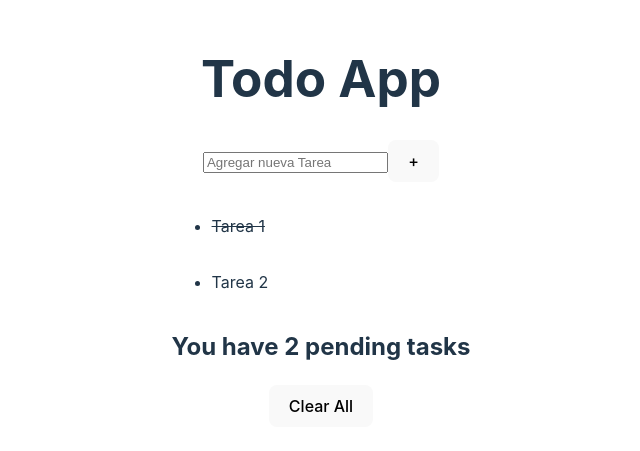
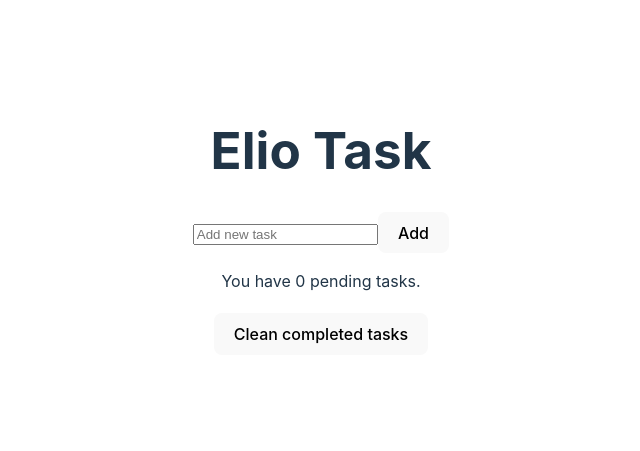
Before and after one commit to Efvega13/my-react-task-list, a React (Vite) app: page / in a window 1280 px wide. Shown: the part 179-630 px from the top of the page, without its empty margins (319-959 px from the left). Built offline with nearby package versions, Linux system fonts and the light colour scheme.

Commit message:
arreglos

```diff
--- a/src/App.jsx
+++ b/src/App.jsx
@@ -1,26 +1,14 @@
 import Header from './components/Header'
 import TaskList from './components/TaskList'
-
 import './App.css'
 
 function App() {
 
-
   return (
-
-      <div>
-      <Header />
-      <TaskList />
-      <div>
-
-      <h2>You have 2 pending tasks</h2>
-      <button>Clear All</button>
-
-      </div>
-
-
-      </div>
-
+    <>
+      <Header/>
+      <TaskList/>
+    </>
   )
 }
 
--- a/src/components/Header.jsx
+++ b/src/components/Header.jsx
@@ -4,7 +4,7 @@ function Header() {
   return (
 
     <div>
-      <h1>Todo App</h1>
+      <h1>Elio Task</h1>
     </div>
   )
 }
--- a/src/components/Task.jsx
+++ b/src/components/Task.jsx
@@ -1,11 +1,59 @@
-import React from 'react'
+import {useState} from 'react'
 
 
-function Task({ name, status }) {
+function Task({ name, status, onStatusChange, onDelete, onUpdate}) {
+  const [isEditing, setIsEditing] = useState(false);
+  const [updatedTaskName, setUpdatedTaskName] = useState(name);
+
+  const handleCheckboxChange = () => onStatusChange();
+
+  const handleDelete = () => onDelete();
+
+  const handleEditClick = () => setIsEditing(true);
+
+  const handleCancelClick = () => {
+    setIsEditing(false);
+    setUpdatedTaskName(name)
+  }
+
+  const handleSaveClick = () => {
+    if (updatedTaskName.trim() !== ''){
+      onUpdate(updatedTaskName);
+      setIsEditing(false);
+    }
+  }
+
+  const handleInputChange = (e) => {
+    setUpdatedTaskName(e.currentTarget.value);
+  }
 
   return (
     <div className='contenedor'>
-      <p className={`tareas ${status ? 'task-with-line' : 'task-without-line'}`}>{name} </p>
+      <input
+          type='checkbox'
+          checked={ status }
+          onChange={ handleCheckboxChange }
+       />
+       {isEditing ? (
+        <input
+            type='text'
+            value={ updatedTaskName }
+            onChange={ handleInputChange }
+        />
+       ) : (
+        <p className={`Tarea ${status ? 'Tarea-tachada' : ''}`}>{name} </p>
+       )}
+       {isEditing ? (
+        <>
+            <button onClick={ handleSaveClick }> Guardar </button>
+            <button onClick={ handleCancelClick }> Cancelar </button>
+        </>
+       ):(
+        <>
+            <button onClick={ handleEditClick }> Editar </button>
+            <button onClick={ handleDelete }> Borrar </button>
+        </>
+       )}
     </div>
   )
 }
--- a/src/components/TaskList.jsx
+++ b/src/components/TaskList.jsx
@@ -1,32 +1,73 @@
-import React from 'react';
+import {useState, useEffect} from 'react';
+import useAdminTarea from '../hooks/useAdminTarea';
 import Task from './Task';
-import { useState, useEffect } from 'react';
+
 
 function TaskList() {
-  const [tasks, setTasks] = useState([
-    {name: "Tarea 1", status: true},
-    {name: "Tarea 2", status: false},
-  ]);
+  const { tasks, createTask, deleteTask, updateTask, updateTaskStatus } = useAdminTarea();
+  const [taskName, setTaskName] = useState('');
+  const [pendingTasks, setPendingTasks] = useState(0);
 
   useEffect(() => {
-    setTasks(JSON.parse(localStorage.getItem("tasks")) || []);
-  }, [])
+    setPendingTasks(tasks.filter((task) => !task.status).length)}, [tasks])
 
-  useEffect(() => {
-    localStorage.setItem("tasks", JSON.stringify(tasks));
-  }, [tasks])
+  const handleTaskStatusChange = (index) => updateTaskStatus(index)
+
+  const addTask = (e) => {
+    e.preventDefault();
+    if(taskName.trim() !== ''){
+      createTask(taskName)
+      setTaskName('')
+    }
+  }
+
+  const handleDeleteTask = (index) => deleteTask(index)
+
+  const handleUpdateTask = (index, updateName) => updateTask(index, {name: updateName})
+
+  const handleInputChange = (e) => setTaskName(e.target.value)
+
+  const handleClearAll = () =>{
+    const completedTaskIndexes = tasks.reduce((indexes, task, index) => {
+      if(task.status)
+        indexes.push(index)
+      return indexes
+    }, [])
+    completedTaskIndexes.reverse().forEach((index) => {
+      deleteTask(index)
+    })
+  }
 
   return (
     <>
-      <div>
-        <input type="text" placeholder='Agregar nueva Tarea'/>
-        <button>+</button>
+      <form onSubmit={ addTask }>
+        <input
+          type="text"
+          placeholder='Add new task'
+          value={ taskName }
+          onChange={ handleInputChange }
+          />
+        <button>Add</button>
+      </form>
+      <ul>
+        {tasks.map((task, index) => (
+          <li key={ index }>
+            <Task
+              name={task.name}
+              status={task.status}
+              onStatusChange={() => handleTaskStatusChange(index)}
+              onDelete={()=> handleDeleteTask(index)}
+              onUpdate={(updatedName) => handleUpdateTask(index, updatedName)}
+            />
+          </li>
+        ))}
+      </ul>
+      <>
+          <p> You have { pendingTasks } pending tasks. </p>
+      </>
+      <div className='borrar-contenedor'>
+          <button onClick={handleClearAll}> Clean completed tasks </button>
       </div>
-      <ul>
-      {tasks.map((task) => (
-        <li><Task name={task.name} status={task.status}/></li>
-      ))}
-      </ul>
     </>
   )
 }
--- /dev/null
+++ b/src/hooks/useAdminTarea.js
@@ -0,0 +1,55 @@
+import { useState, useEffect } from 'react';
+
+function useAdminTarea(){
+    const [tasks, setTasks] = useState(getStoredTasks());
+
+    useEffect(()=>{
+        localStorage.setItem('tasks', JSON.stringify(tasks));
+    },[tasks])
+
+    function getStoredTasks(){
+        const storedTasks = localStorage.getItem('tasks');
+        return storedTasks ? JSON.parse(storedTasks) : [];
+    }
+
+    const createTask = (taskName) => {
+        if (taskName.trim() !== '') {
+            const newTask = { name: taskName, status: false};
+            setTasks((prevTasks) => [...prevTasks, newTask]);
+        }
+    }
+
+    const deleteTask = (index) => {
+        setTasks((prevTasks) => {
+            const updatedTasks = [...prevTasks];
+            updatedTasks.splice(index, 1);
+            return updatedTasks;
+        })
+    }
+
+    const updateTask = (index, updatedTask) => {
+        setTasks((prevTasks) => {
+            const updatedTasks = [...prevTasks];
+            updatedTasks[index] = {
+                ...updatedTasks[index],
+                ...updatedTask,
+            };
+            return updatedTasks;
+        })
+    }
+
+    const updateTaskStatus = (index) => {
+        setTasks((prevTasks) => {
+          const updatedTasks = [...prevTasks];
+          updatedTasks[index] = {
+            ...updatedTasks[index],
+            status: !updatedTasks[index].status,
+          };
+          return updatedTasks;
+        });
+      };
+
+    return { tasks, createTask, deleteTask, updateTask, updateTaskStatus}
+}
+
+export default useAdminTarea
--- a/src/index.css
+++ b/src/index.css
@@ -38,16 +38,38 @@ h1 {
 
 .contenedor{
   display: flex;
-  justify-content: space-between;
-  align-items: start;
-
+  align-items: center;
 }
 
-.task-with-line {
+.contenedor input[type="checkbox"] {
+  margin-right: 20px;
+}
+
+.Tarea {
+  flex-grow: 1;
+  margin-right: 1%;
+}
+
+.Tarea-tachada {
   text-decoration: line-through;
 }
-.task-without-line {
-  text-decoration: none;
+
+.contenedor button {
+  background-color: #4464f7;
+  color: #F2E9E4;
+  border: none;
+  padding: 5px 10px;
+  cursor: pointer;
+}
+
+.contenedor button:hover {
+  background-color: #4A4E69;
+}
+
+.borrar-contenedor {
+  display: flex;
+  justify-content: center;
+  margin-top: 20px;
 }
 
 button {
```
